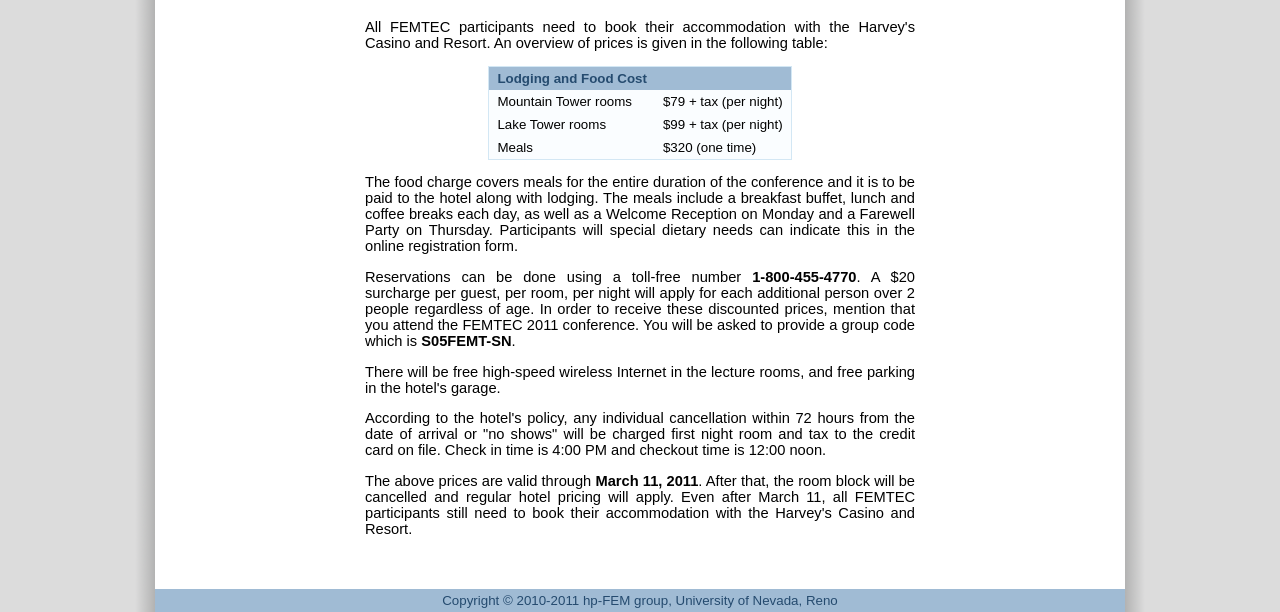
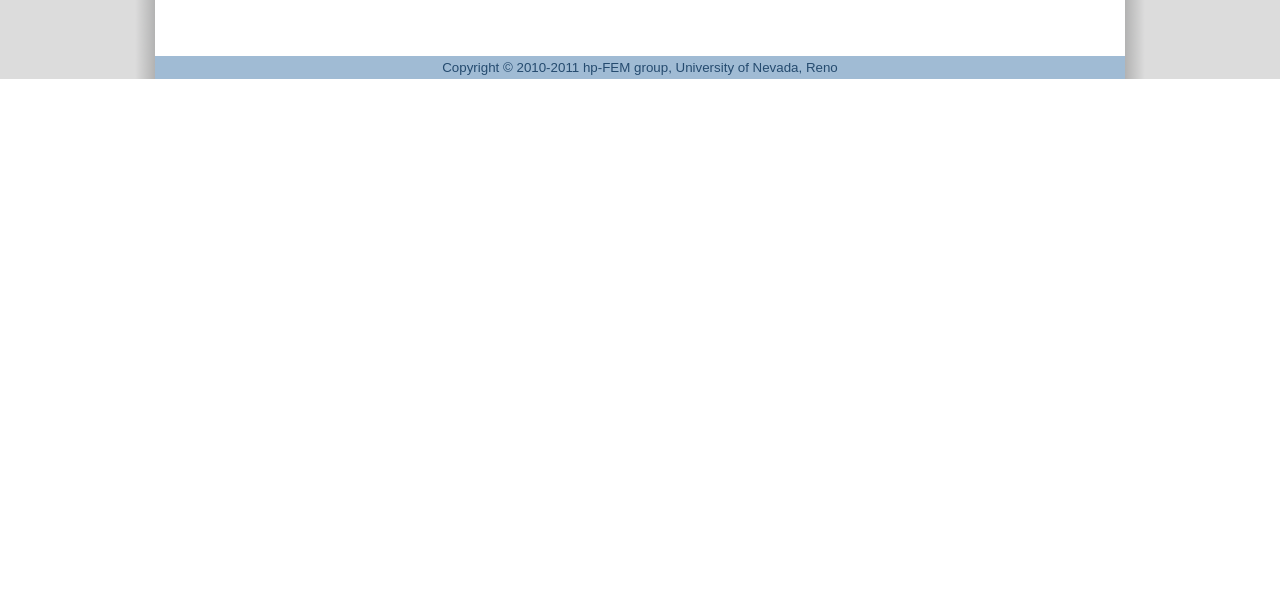
Before and after one commit to mattpap/femtec-2011, a Django app: template femtec/templates/content/venue.html in a window 1280 px wide. Shown: the part 983-1595 px from the top of the page. After the commit the page ends 1062 px from the top, so only its background shows below. Run offline with Django 3.2, Linux system fonts and the light colour scheme; the template is opened without the code that fills it, so the values that code supplies are empty; parts of the project's set-up code (start-up, migrations or seed data) failed here and were passed over; some libraries are stand-ins or nearby versions.

Commit message:
Hotel info page updated, hotel and venue sections split.

```diff
--- a/femtec/site/views.py
+++ b/femtec/site/views.py
@@ -31,6 +31,7 @@ urlpatterns = patterns('femtec.site.views',
     (r'^committees/$',    '_render_template', {'template': 'content/committees.html'}),
     (r'^payment/$',       '_render_template', {'template': 'content/payment.html'}),
     (r'^venue/$',         '_render_template', {'template': 'content/venue.html'}),
+    (r'^hotel/$',         '_render_template', {'template': 'content/hotel.html'}),
     (r'^accommodation/$', '_render_template', {'template': 'content/accommodation.html'}),
     (r'^travel/$',        '_render_template', {'template': 'content/travel.html'}),
     (r'^postconf/$',      '_render_template', {'template': 'content/postconf.html'}),
--- a/femtec/templates/base.html
+++ b/femtec/templates/base.html
@@ -43,7 +43,7 @@
                         <li><a href="/events/femtec-2011/committees/">Speakers and Committees</a></li>
                         <li><a href="/events/femtec-2011/payment/">Payment Information</a></li>
                         <li><a href="/events/femtec-2011/venue/">Conference Venue</a></li>
-                        <li><a href="/events/femtec-2011/venue/">Hotel Information</a></li>
+                        <li><a href="/events/femtec-2011/hotel/">Hotel Information</a></li>
                         <li><a href="/events/femtec-2011/travel/">Travel Information</a></li>
                         <li><a href="/events/femtec-2011/postconf/">Post Conference Program</a></li>
                         <li><a href="/events/femtec-2011/contact/">Contact</a></li>
--- a/femtec/templates/content/payment.html
+++ b/femtec/templates/content/payment.html
@@ -37,7 +37,7 @@
         A separate fee to cover conference breakfasts, lunches and coffee breaks, as well
         as a Welcome Reception and Farewell Party, is paid to the Harvey's Casino
         and Resort together with accommodation. See the
-        <a href="http://hpfem.org/events/femtec-2011/venue/">Conference Venue</a> section
+        <a href="http://hpfem.org/events/femtec-2011/hotel/">Hotel Information</a> section
         for more details.
     </p>
 
--- a/femtec/templates/content/travel.html
+++ b/femtec/templates/content/travel.html
@@ -12,7 +12,7 @@
 
     <p>
         We recommend to use a regular <a href="http://www.southtahoeexpress.com/">shuttle bus service</a>
-        that brings you directly to Harrah's (approx. $26  one way, $46 round trip).
+        that brings you directly to Harvey's (approx. $26  one way, $46 round trip).
     </p>
 
     <h4>From Reno-Tahoe International Airport by Car (60 miles, 1.25 hours)</h4>
--- a/femtec/templates/content/venue.html
+++ b/femtec/templates/content/venue.html
@@ -42,68 +42,7 @@
         <img src="/events/femtec-2011/media/img/tahoe/tahoe-4.jpg" width=200px height=150px style="border: none"></img>
     </div>
     <br/>
+    <h2>Map of South Lake Tahoe</h2>
     <div id="map"></div>
 
-    <h2>Hotel Information</h2>
-
-<p>
-    All FEMTEC participants need to book their accommodation with the Harvey's Casino and
-    Resort. An overview of prices is given in the following table:
-
-    <table>
-        <thead>
-            <tr>
-                <td>Lodging and Food Cost</td>
-                <td> </td>
-            </tr>
-        </thead>
-        <tbody>
-            <tr>
-                <td>Mountain Tower rooms</td>
-                <td>$79 + tax (per night)</td>
-            </tr>
-            <tr>
-                <td>Lake Tower rooms</td>
-                <td>$99 + tax (per night)</td>
-            </tr>
-            <tr>
-                <td>Meals</td>
-                <td>$320 (one time)</td>
-            </tr>
-        </tbody>
-    </table>
-
-<p>
-The food charge covers meals for the entire duration of the conference and it is to be paid
-to the hotel along with lodging. The meals include a breakfast buffet, lunch and coffee
-breaks each day, as well as a Welcome Reception on Monday and a Farewell Party on Thursday.
-Participants will special dietary needs can indicate this in the online registration form.
-</p>
-
-<p>
-Reservations can be done using a toll-free number <b>1-800-455-4770</b>. A $20 surcharge per
-guest, per room, per night will apply for each additional person over 2 people regardless
-of age. In order to receive these discounted prices, mention that you attend the FEMTEC
-2011 conference. You will be asked to provide a group code which is <b>S05FEMT-SN</b>.
-</p>
-
-<p>
-There will be free high-speed wireless Internet in the lecture rooms,
-and free parking in the hotel's garage.
-</p>
-
-<p>
-    According to the hotel's policy, any individual cancellation within
-    72 hours from the date of arrival or "no shows"
-    will be charged first night room and tax to the credit card on file.
-    Check in time is 4:00 PM and checkout time is 12:00 noon.
-</p>
-
-<p>
-    The above prices are valid
-    through <b>March 11, 2011</b>. After that, the room block will be cancelled and regular
-    hotel pricing will apply. Even after March 11, all FEMTEC participants still need to
-    book their accommodation with the Harvey's Casino and Resort.
-</p>
-
 {% endblock %}
```
Also changed, not shown: femtec/templates/content/hotel.html (added, +70 -0 lines).
